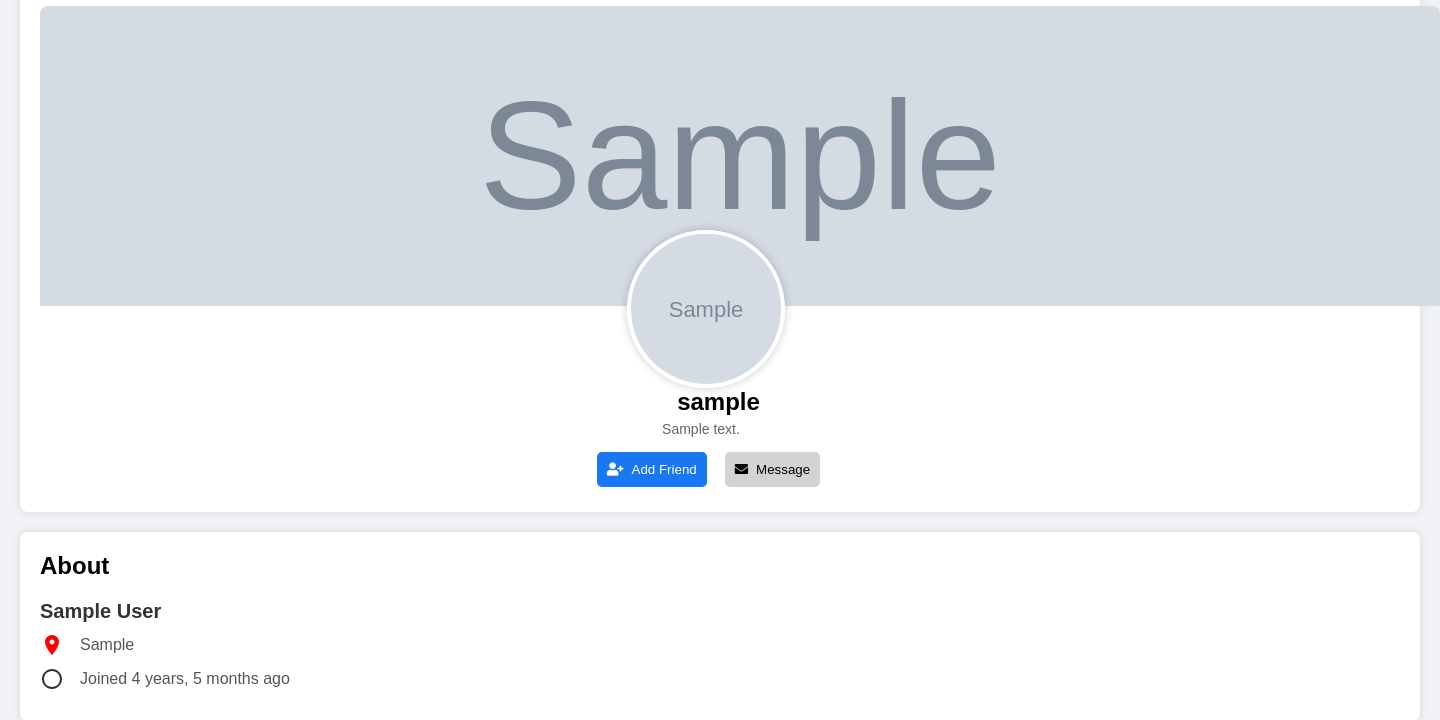
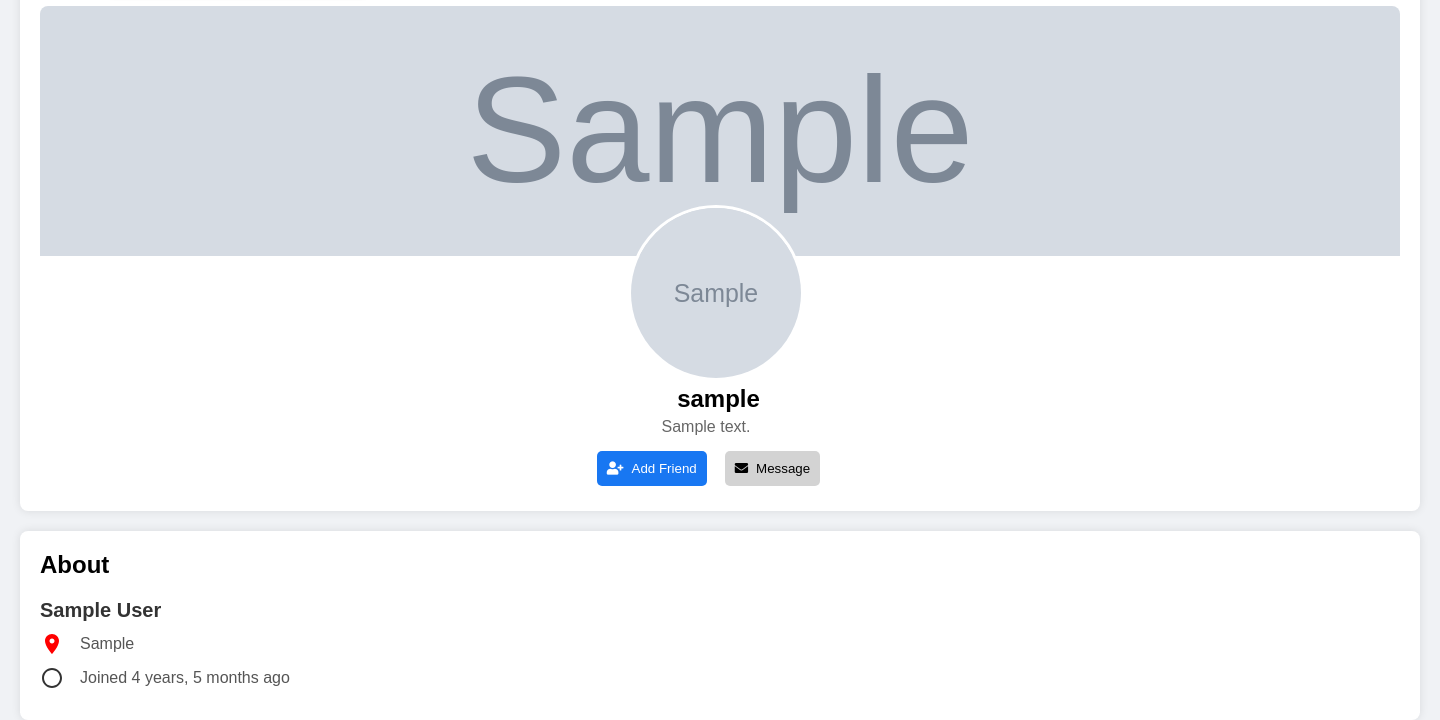
Before and after one commit to malithi19/Social-Network, a Django app: page /other_profile/1/ in a window 1440 px wide. Shown: the part 50-770 px from the top of the page. Run offline with Django 5.2, Linux system fonts and the light colour scheme; tables that the repository leaves empty hold one stand-in row (values such as "Sample post"); grey boxes marked "Sample" are stand-in pictures.

Commit message:
css adjusted

```diff
--- a/social/Templates/other_profile.html
+++ b/social/Templates/other_profile.html
@@ -19,31 +19,6 @@
             margin-right:20px;
         }
 
-        .profile-header {
-            background-color: #fff;
-            padding: 20px;
-            border-radius: 8px;
-            box-shadow: 0px 0px 10px rgba(0, 0, 0, 0.1);
-            display: flex;
-            flex-direction: column;
-            align-items: center;
-            margin-bottom: 20px;
-            position: relative;
-        }
-
-        .profile-cover {
-            width: 100%;
-            position: relative;
-        }
-
-        .profile-cover img {
-            width: 1400px;
-            height: 300px;
-            object-fit: cover;
-            border-radius: 8px 8px 0 0;
-
-        }
-
         .profile-info {
             text-align: center;
             padding: 20px;
@@ -56,34 +31,11 @@
             margin-left: -8px;
         }
 
-        .profile-avatar {
-            width: 150px;
-            height: 150px;
-            border-radius: 50%;
-            overflow: hidden;
-            box-shadow: 0 0 10px rgba(0, 0, 0, 0.2);
-            border: 4px solid white;
-            margin-left: 20px;
-            margin-top: -100px;
-        }
-
-        .profile-avatar img {
-            width: 100%;
-            height: 100%;
-        }
-
         .profile-details {
             flex: 1;
             margin-right: 20px;
         }
 
-        .profile-bio {
-            text-align: center;
-            font-size: 14px;
-            color: #666;
-            margin-left: -10px;
-            margin-bottom: 10px;
-        }
 
         .profile-actions {
             display: flex;
@@ -150,19 +102,6 @@
             border-bottom: 3px solid #1877f2;
         }
 
-
-
-        .profile-description {
-            background-color: #fff;
-            padding: 20px;
-            border-radius: 8px;
-            box-shadow: 0px 0px 10px rgba(0, 0, 0, 0.1);
-            margin-bottom: 20px;
-        }
-
-        .profile-description p {
-            margin-bottom: 10px;
-        }
 
         .profile-content .profile-section {
             background-color: #fff;
--- a/social/static/styles.css
+++ b/social/static/styles.css
@@ -309,3 +309,53 @@ header {
     border-radius: 8px;
     box-shadow: 0px 0px 5px rgba(0, 0, 0, 0.2);
 }
+.profile-header {
+    background-color: #fff;
+    padding: 20px;
+    border-radius: 8px;
+    box-shadow: 0px 0px 10px rgba(0, 0, 0, 0.1);
+    display: flex;
+    flex-direction: column;
+    align-items: center;
+    margin-bottom: 20px;
+    position: relative;
+}
+.profile-cover {
+    position: relative;
+    width: 100%;
+}
+
+.profile-cover img {
+    width: 100%;
+    height: 250px;
+    object-fit: cover;
+    border-radius: 8px 8px 0 0;
+}
+
+.profile-avatar {
+    position: relative;
+}
+
+.profile-avatar img {
+    width: 170px;
+    height: 170px;
+    border-radius: 50%;
+    margin-top: -75px;
+    border: 3px solid #fff;
+}
+.profile-bio {
+    font-size: 16px;
+    color: #666;
+    margin-bottom: 10px;
+}
+
+.profile-description p {
+    margin-bottom: 10px;
+}
+.profile-description {
+    background-color: #fff;
+    padding: 20px;
+    border-radius: 8px;
+    box-shadow: 0px 0px 10px rgba(0, 0, 0, 0.1);
+    margin-bottom: 20px;
+}
```
Also changed, not shown: social/Templates/profile.html (+0 -58 lines), media/cover_photos/WhatsApp_Image_2024-06-29_at_13.26.18.jpeg (added), media/post_images/WhatsApp_Image_2024-06-29_at_13.26.18.jpeg (added).
